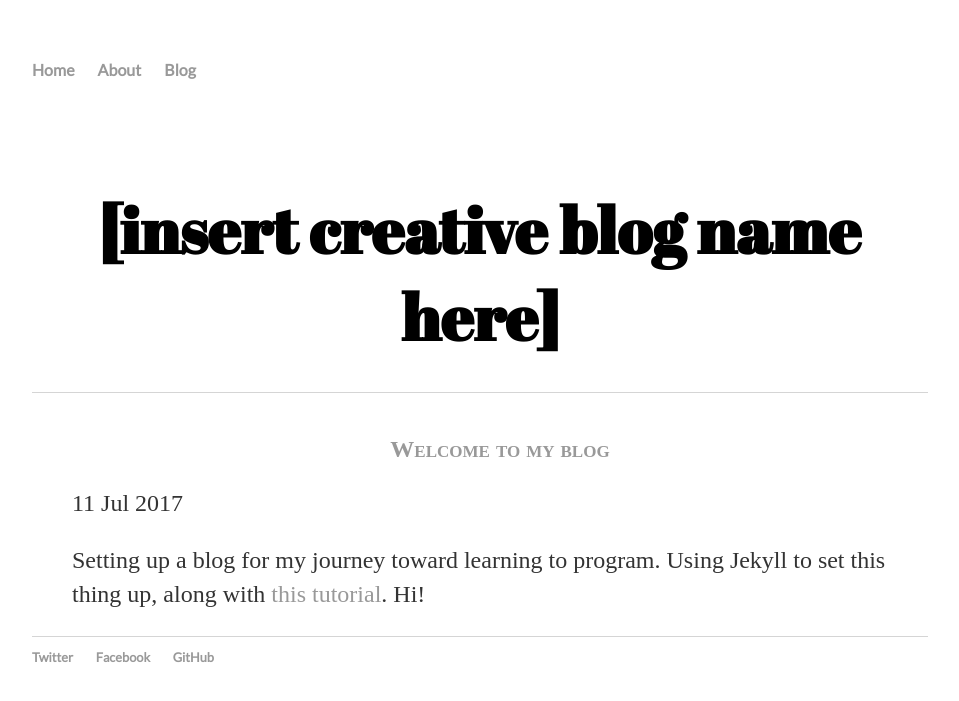
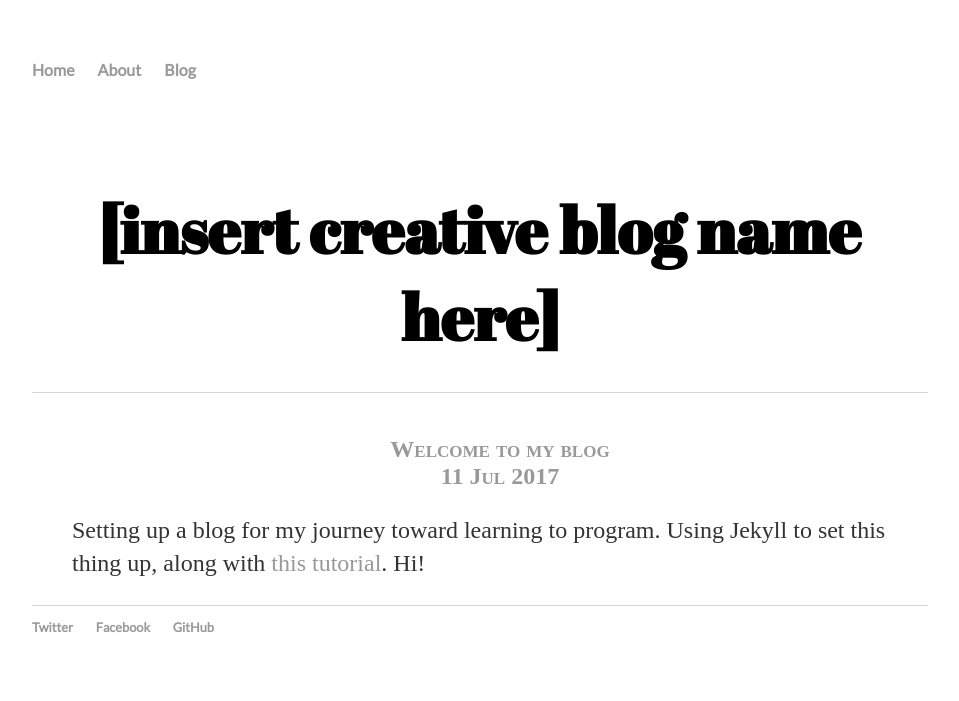
Before and after one commit to morrisa-n/morrisa-n.github.io, a Jekyll site: the page built from index.html, in a window 1280 px wide. Shown: the top 701 px of the page, without its empty margins (160-1119 px from the left). Built offline with Jekyll 4.4.1, drawn with Linux system fonts in a browser that asks for light colours.

Commit message:
HTML Changes

```diff
--- a/index.html
+++ b/index.html
@@ -9,8 +9,8 @@ title: [insert creative blog name here]
 <ul>
   {% for post in site.posts %}
     <li>
-      <h2 class="title"><a href="{{ post.url }}">{{ post.title }}</a></h2>
-<p class="meta">{{ post.date | date_to_string }}</p>
+      <h2 class="title"><a href="{{ post.url }}">{{ post.title }}<br>
+      <span class="meta">{{ post.date | date_to_string }}</a></h2>
       {{ post.excerpt }}
     </li>
   {% endfor %}
```
